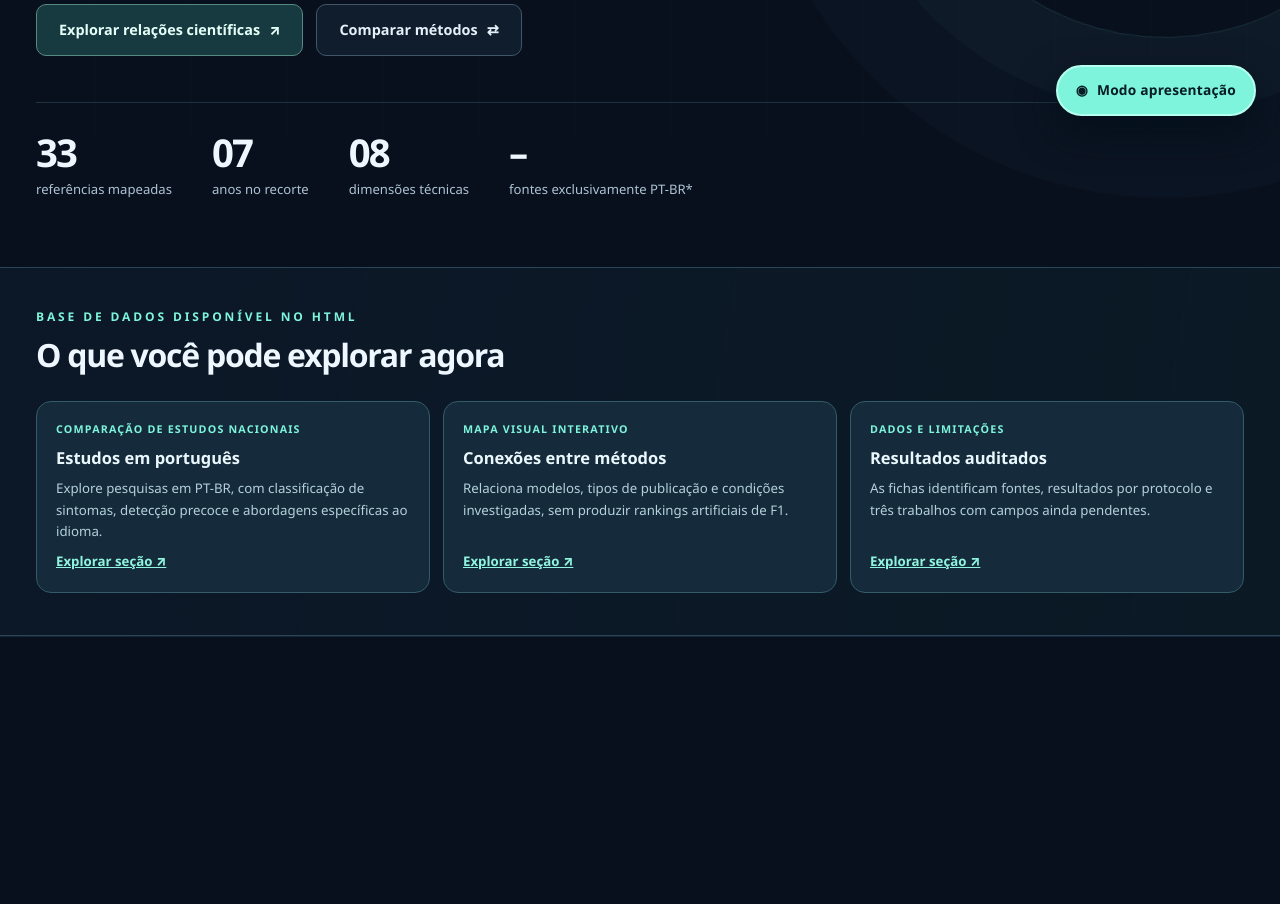
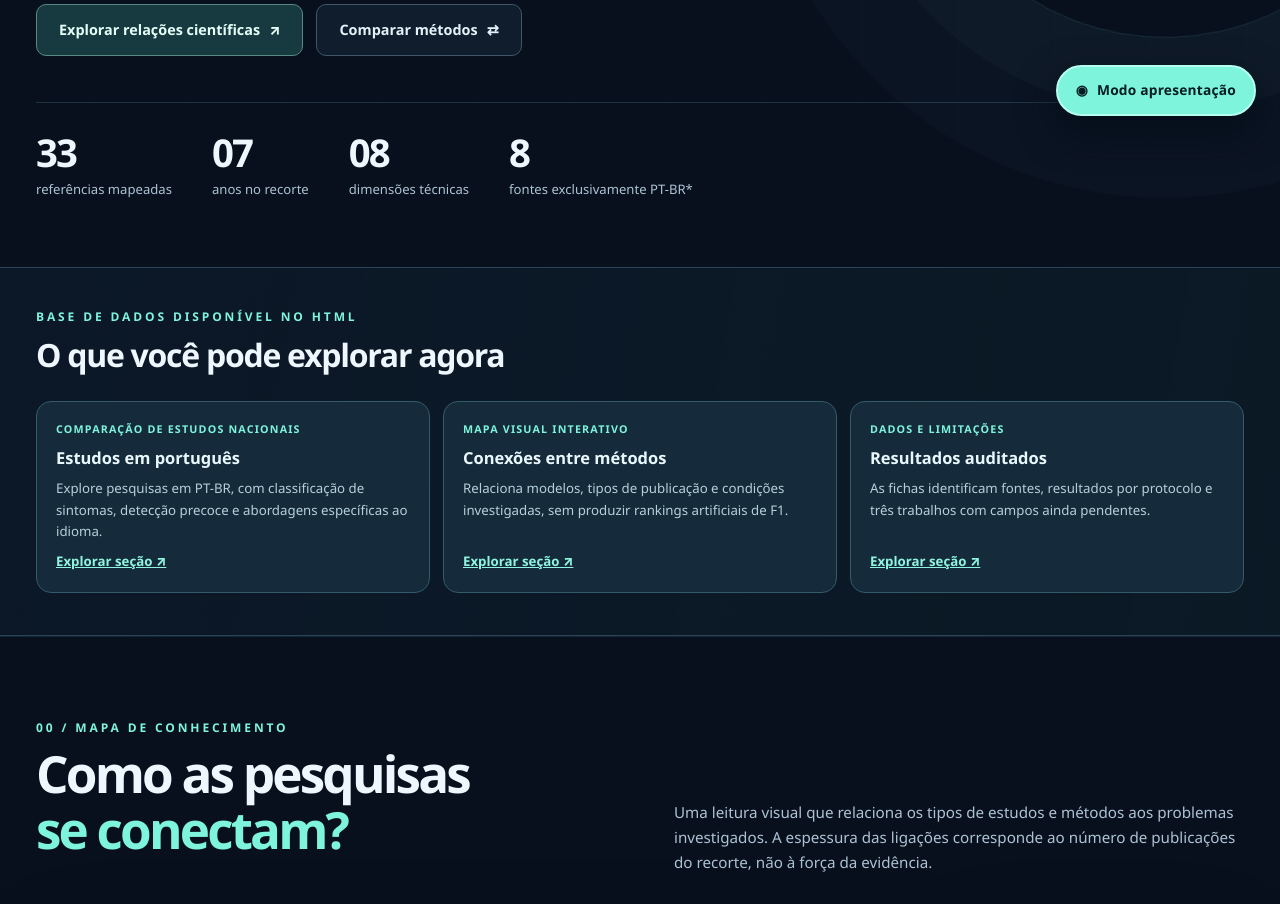
Before and after one commit to fernandomarquesaluno-svg/depression_poject, a plain HTML site: page tabelas/comparativo/index.html in a window 1280 px wide. Shown: the part 660-1564 px from the top of the page. Drawn offline with Linux system fonts and the light colour scheme.

Commit message:
fix: preserva querySelectorAll e corrige JS incorporado ao Atlas

```diff
--- a/tabelas/comparativo/index.html
+++ b/tabelas/comparativo/index.html
@@ -285,7 +285,7 @@
 
 "use strict";
 const STATE={all:[],filtered:[],selected:[],filters:{query:"",language:"Todos",condition:"Todas",group:"Todos",year:"Todos",access:"Todos"}};
-const $=(s,root=document)=>root.querySelector(s),$=(s,root=document)=>[...root.querySelectorAll(s)];
+const $=(s,root=document)=>root.querySelector(s),$$=(s,root=document)=>[...root.querySelectorAll(s)];
 const escapeHTML=s=>String(s??"").replace(/[&<>"']/g,c=>({"&":"&amp;","<":"&lt;",">":"&gt;",'"':"&quot;","'":"&#39;"}[c]));
 const groupOrder=["Clássicos","Transformers","LLMs","Recursos","Revisões","Tese/TCC","Outras"];
 const colors={ "PT-BR":"#ffc785","Inglês":"#7df4db","Misto":"#b7adff","Coreano":"#b7adff","Diversos/NI":"#b7adff"};
@@ -414,7 +414,7 @@ function setup(){
  document.addEventListener("keydown",e=>{if(e.key==="Escape"&&$("#modal").classList.contains("open"))closeModal()});
  $("#downloadData").href="./estudos.json";
  const obs="IntersectionObserver" in window?new IntersectionObserver(entries=>{entries.forEach(e=>{if(e.isIntersecting){e.target.classList.add("visible");obs.unobserve(e.target)}})},{threshold:.08}):null;
- $(".reveal").forEach(e=>obs?obs.observe(e):e.classList.add("visible"));
+ $$(".reveal").forEach(e=>obs?obs.observe(e):e.classList.add("visible"));
 }
 (async function(){
  try{
```
